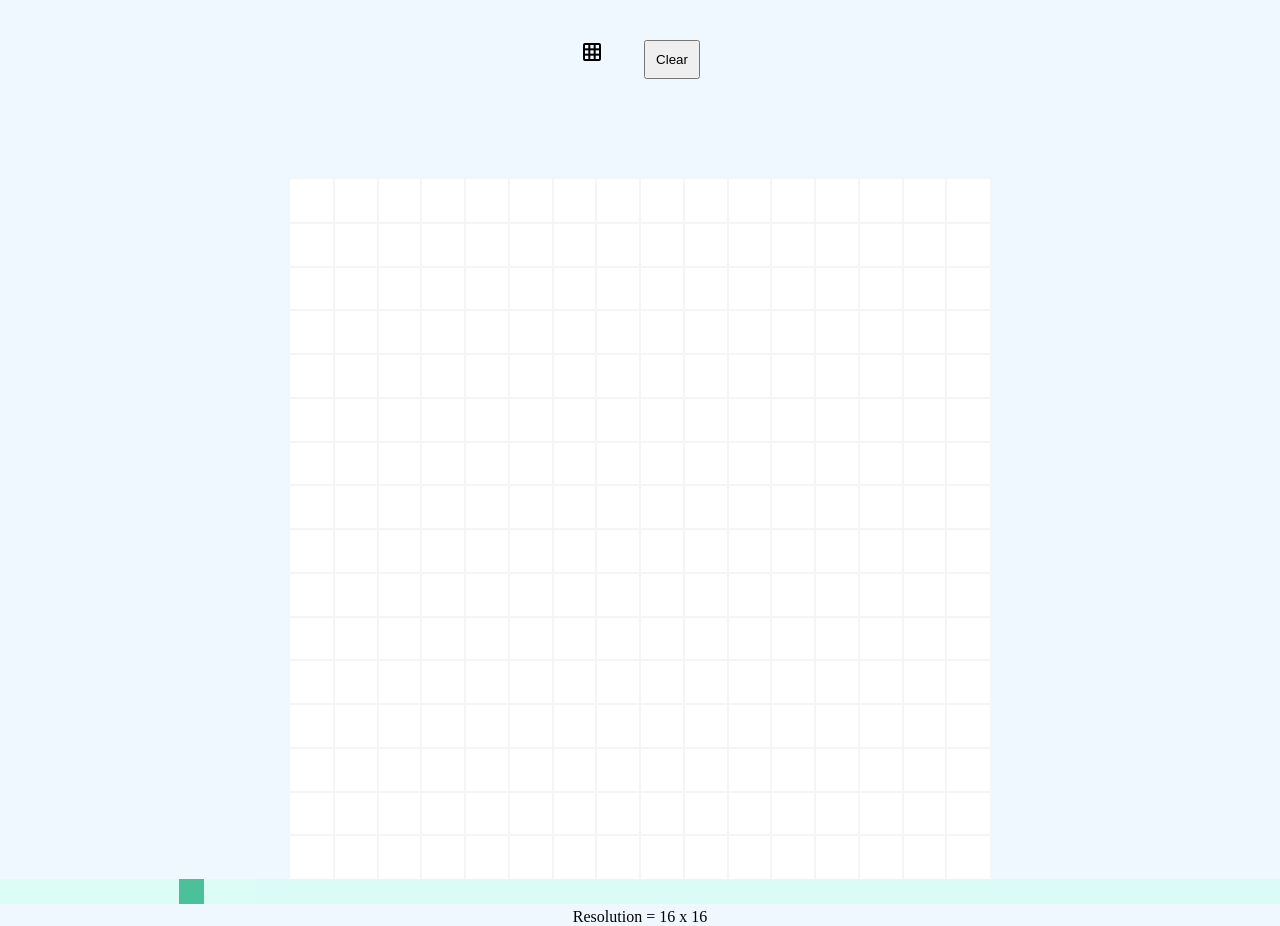
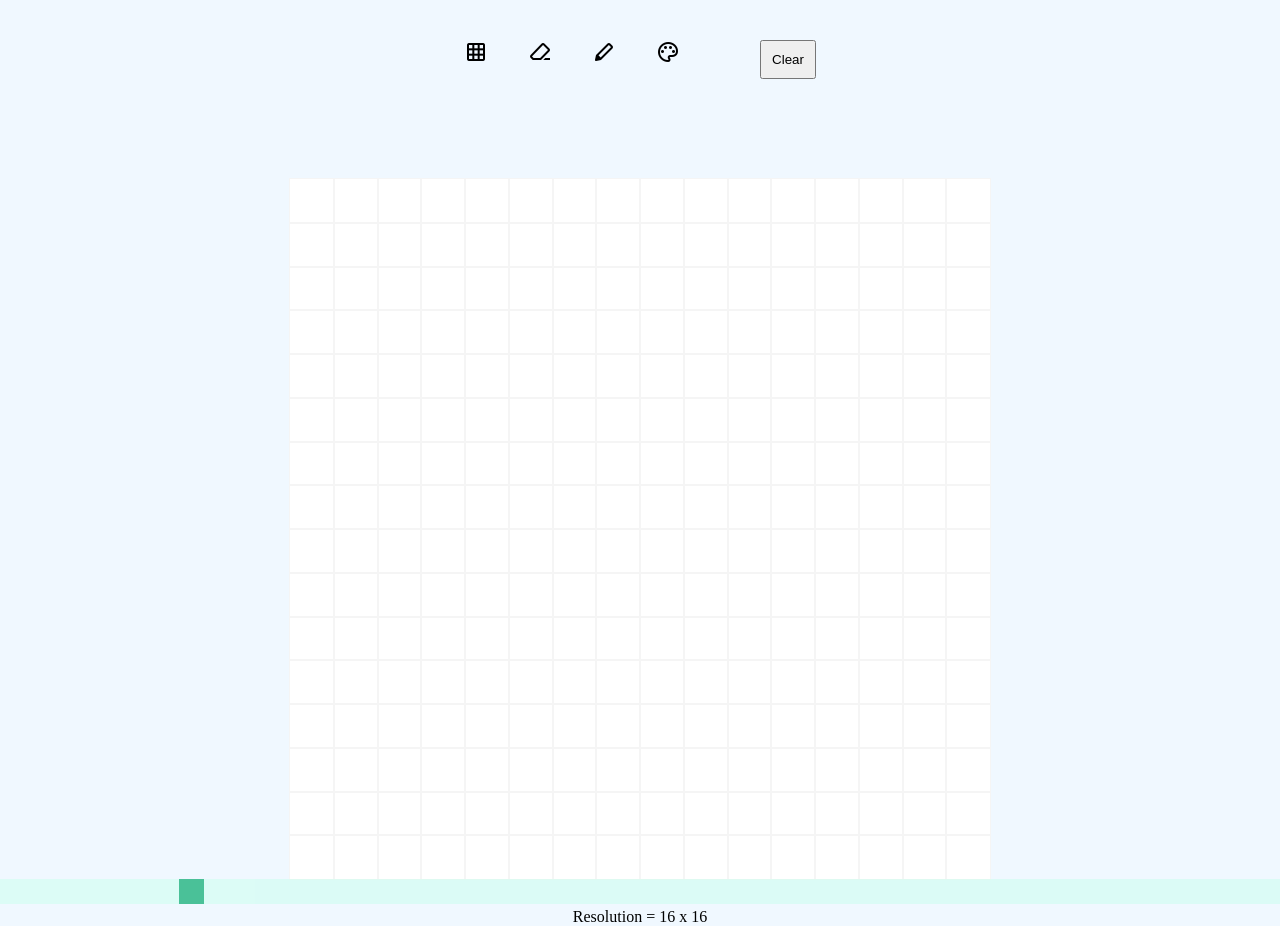
Before and after one commit to Sneakoz/etch-a-sketch, a plain HTML site: page index.html in a window 1280 px wide. Drawn offline with nearby package versions, Linux system fonts and the light colour scheme.

Commit message:
add more cions

```diff
--- a/index.html
+++ b/index.html
@@ -12,6 +12,10 @@
 <body>
     <div class="header">
         <span class="material-symbols-outlined">grid_on</span>
+        <span class="material-symbols-outlined">ink_eraser</span>
+        <span class="material-symbols-outlined">stylus</span>
+        <span class="material-symbols-outlined">palette</span>
+        <span class="material-symbols-outlined"></span>
         <button id="clear">Clear</button>
     </div>
     <div id="sketchArea" class="container"></div>
```
